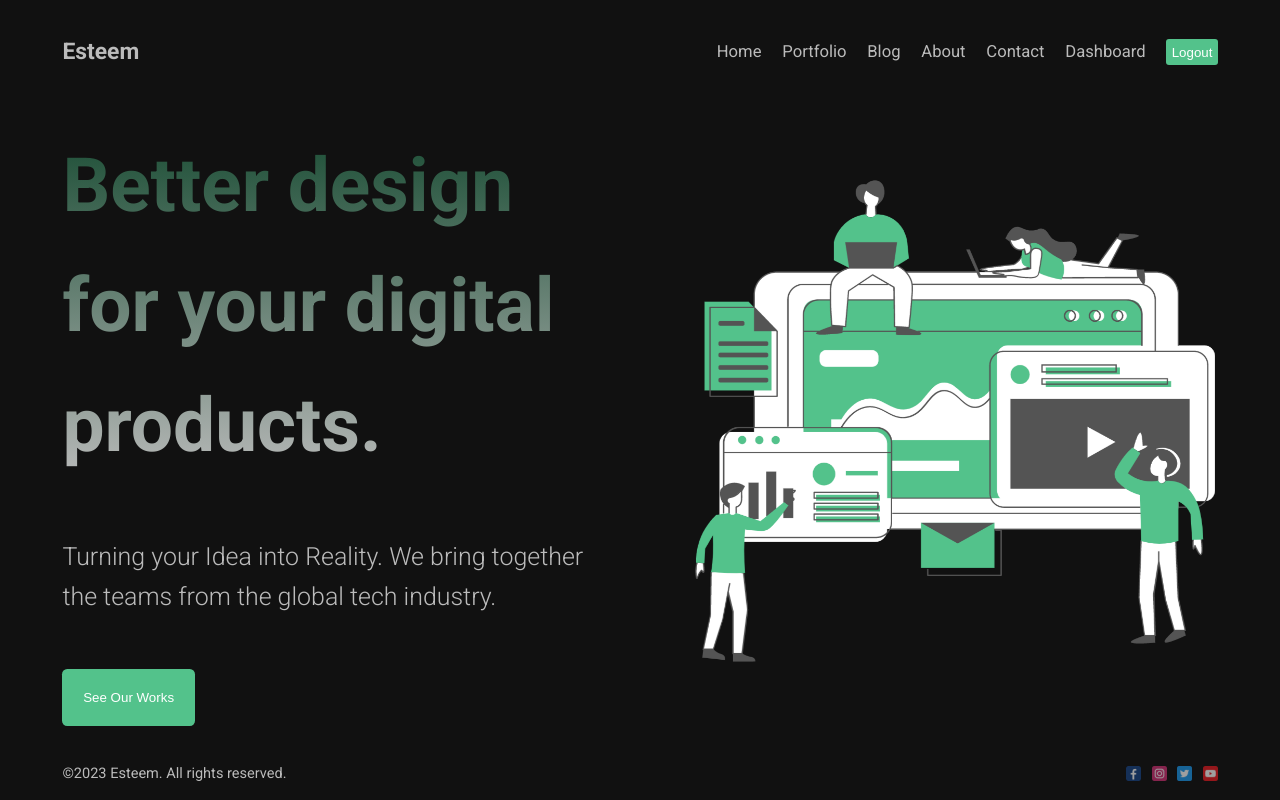
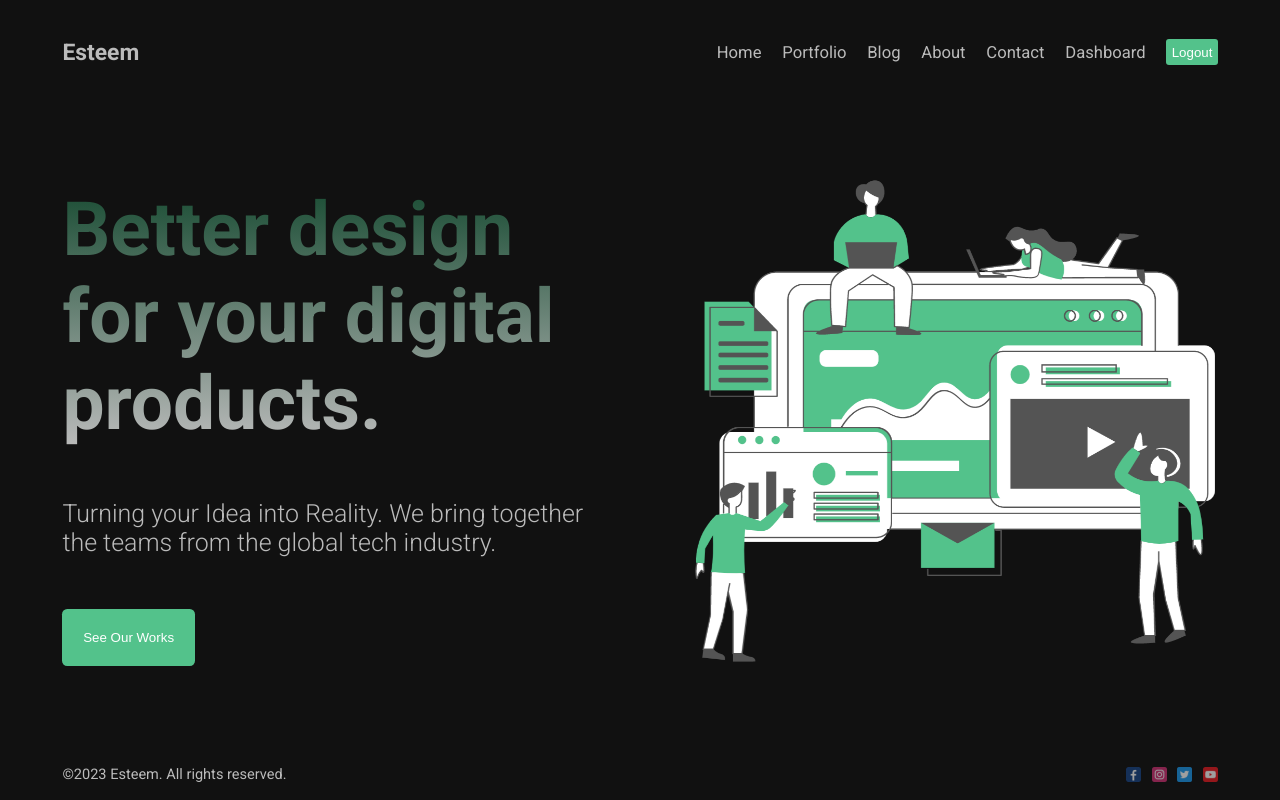
Before and after one commit to esteemayo/next_13, a Next.js app: page / in a window 1280 px wide. Built offline with nearby package versions, Linux system fonts and the light colour scheme.

Commit message:
fix: remove line-height css property

```diff
--- a/src/app/globals.css
+++ b/src/app/globals.css
@@ -23,7 +23,6 @@ body {
   font-size: 1.6rem;
   background-color: #111;
   color: #bbb;
-  line-height: 1.6;
   overflow-x: hidden;
   cursor: default;
 }
```
